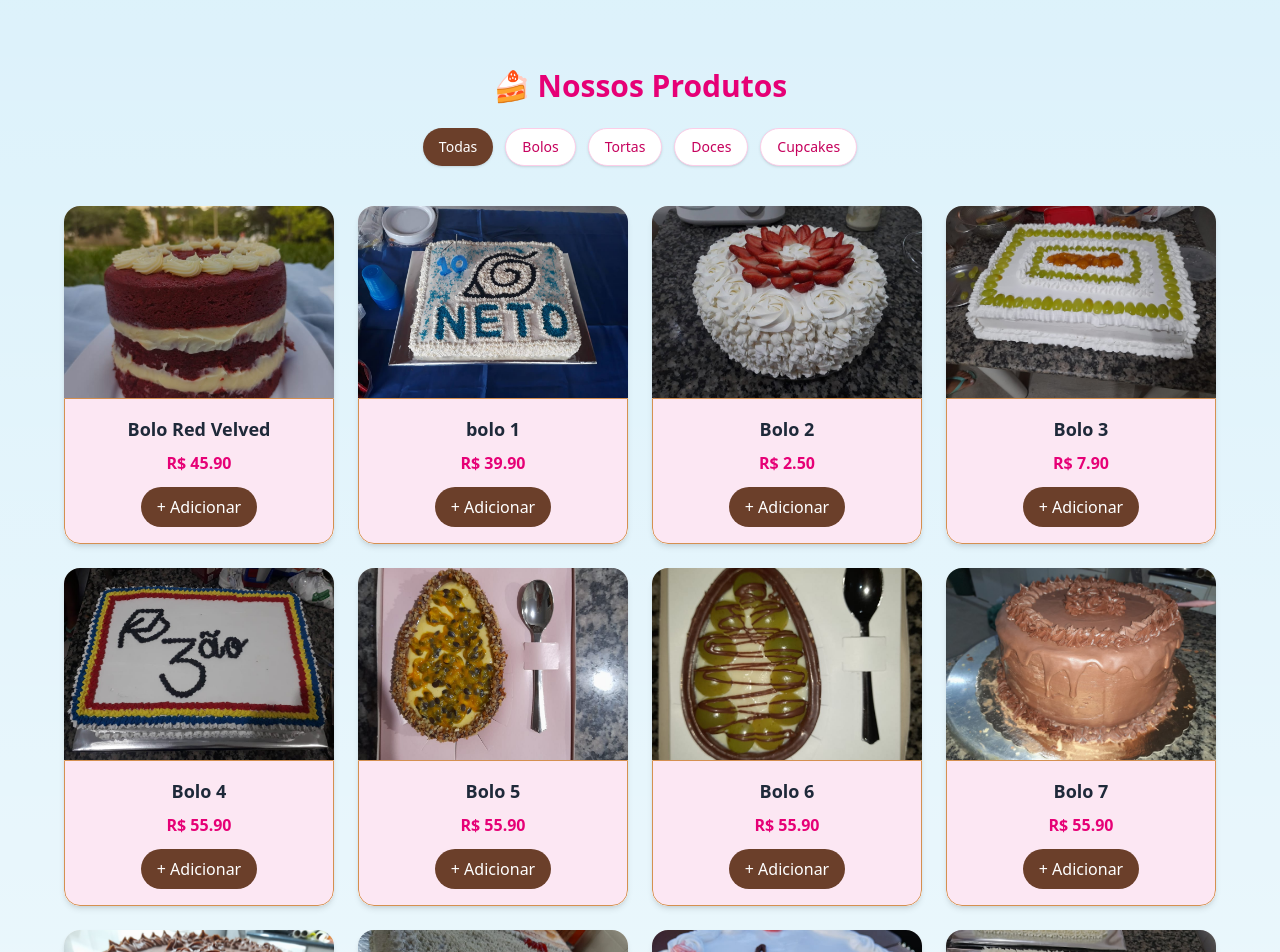
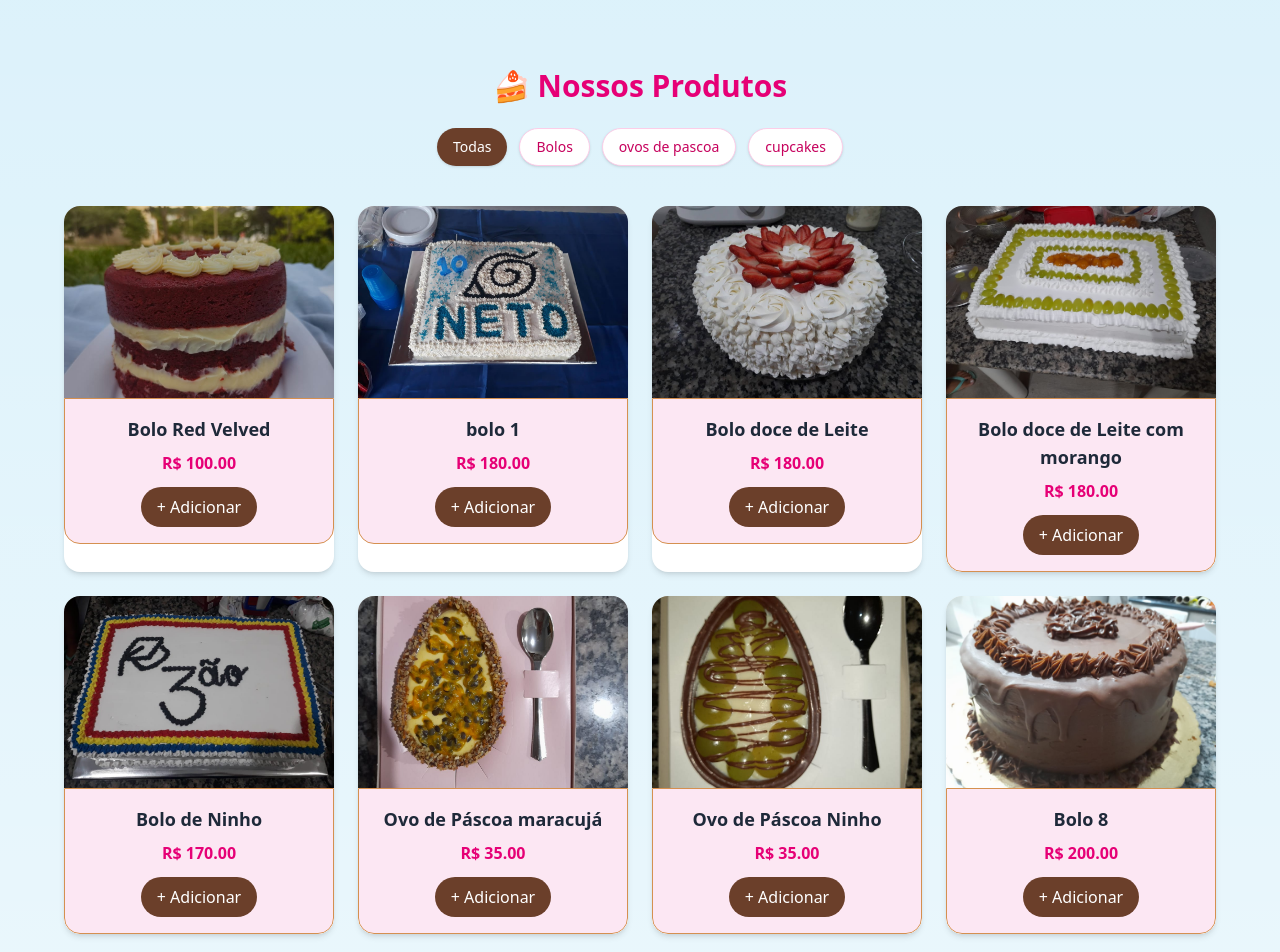
Before and after one commit to MariaClaraAFerreira/ProjetoIntegrador, a Next.js app in the folder doce-encanto-front/: page / in a window 1280 px wide. Shown: the part 1300-2252 px from the top of the page. Built offline with nearby package versions, Linux system fonts and the light colour scheme; no server answers.

Commit message:
alterações cards e detalhes

```diff
--- a/doce-encanto-front/src/app/componentes/DetalhesProduto.jsx
+++ b/doce-encanto-front/src/app/componentes/DetalhesProduto.jsx
@@ -12,25 +12,75 @@ export default function DetalhesProduto({ id }) {
     const produtos = [
       {
         id: 1,
-        nome: "Bolo de Chocolate",
+        nome: "Bolo Red Velved",
         preco: 45.9,
-        descricao: "Bolo fofinho com cobertura de ganache artesanal.",
-        imagem: "https://images.unsplash.com/photo-1601972599720-b7a56f56af6b",
+        descricao: "Red Velved, naked cake, recheio de brigadeiro de cream chesse",
+        imagem: "/bolo1.jpeg",
       },
       {
         id: 2,
         nome: "Torta de Limão",
         preco: 39.9,
-        descricao: "Torta cremosa com raspas de limão e base crocante.",
-        imagem: "https://images.unsplash.com/photo-1612197527762-9435f54d0da1",
+        descricao: "Recheio com raspas de limão e base crocante.",
+        imagem: "/bolo2.jpeg",
       },
       {
         id: 3,
-        nome: "Brigadeiro Gourmet",
+        nome: "Bolo doce de  Leite",
         preco: 2.5,
-        descricao: "Feito com chocolate belga e leite condensado premium.",
-        imagem: "https://images.unsplash.com/photo-1612201081670-4439dcd54a8d",
+        descricao: "Recheio de doce de leite suave com morango, cobertura de chantininho.",
+        imagem: "/bolo3.jpeg",
       },
+
+       {
+        id: 4,
+        nome: "Bolo doce de  Leite",
+        preco: 2.5,
+        descricao: "Recheio de doce de leite suave com morango, cobertura de chantininho.",
+        imagem: "/bolo4.jpeg",
+      },
+
+       {
+        id: 5,
+        nome: "Bolo de Ninho",
+        preco: 2.5,
+        descricao: "Recheio de ninho com raspas de chocolate ,cobertura chatilly.",
+        imagem: "/bolo5.jpeg",
+      },
+
+      {
+        id: 6,
+        nome: "Ovo de pascoa recheado Maracuja",
+        preco: 2.5,
+        descricao: "Brigadeiro com musse de maracuja ,bordas com castanha de caju.",
+        imagem: "/bolo6.jpeg",
+      },
+
+      {
+        id: 7,
+        nome: "Ovo de pascoa Ninho",
+        preco: 2.5,
+        descricao: "Recheio de ninho com uva.",
+        imagem: "/bolo7.jpeg",
+      },
+
+
+      {
+        id: 12,
+        nome: "Bolo de Ninho",
+        preco: 2.5,
+        descricao: "Recheio de ninho com uva, cobertura chantininho.",
+        imagem: "/bolo12.jpeg",
+      },
+
+      {
+        id: 13,
+        nome: "Bolo de doce de leite com geleia",
+        preco: 2.5,
+        descricao: "Recheio de doce de leite suave com geleia de morango, cobertura de chantininho.",
+        imagem: "/bolo13.jpeg",
+      },
+
     ];
 
     const encontrado = produtos.find((p) => p.id === Number(id));
--- a/doce-encanto-front/src/app/componentes/cardprodutos.jsx
+++ b/doce-encanto-front/src/app/componentes/cardprodutos.jsx
@@ -11,82 +11,75 @@ export default function CardProdutos() {
   const categorias = [
     { key: "todas", nome: "Todas" },
     { key: "bolos", nome: "Bolos" },
-    { key: "tortas", nome: "Tortas" },
-    { key: "doces", nome: "Doces" },
-    { key: "cupcakes", nome: "Cupcakes" },
+    { key: "ovos de pascoa", nome: "ovos de pascoa" },
+    { key: "cupcakes", nome: "cupcakes" },
   ];
 
   const produtos = [
     {
       id: 1,
       nome: "Bolo Red Velved",
-      preco: 45.9,
+      preco: 100.00,
       imagem: "bolo1.jpeg",
       categoria: "bolos",
     },
     {
       id: 2,
       nome: "bolo 1",
-      preco: 39.9,
+      preco: 180.00,
 
       imagem: "bolo2.jpeg",
 
-      categoria: "tortas",
+      categoria: "bolos",
     },
     {
       id: 3,
-      nome: "Bolo 2",
-      preco: 2.5,
+      nome: "Bolo doce de Leite",
+      preco: 180.00,
 
       imagem: "bolo3.jpeg",
 
-      categoria: "doces",
+      categoria: "bolos",
     },
     {
       id: 4,
-      nome: "Bolo 3",
-      preco: 7.9,
+      nome: "Bolo doce de Leite com morango",
+      preco: 180.00,
 
       imagem: "bolo4.jpeg",
 
-      categoria: "cupcakes",
+      categoria: "bolos",
     },
     {
       id: 5,
-      nome: "Bolo 4",
-      preco: 55.9,
+      nome: "Bolo de Ninho",
+      preco: 170.00,
       imagem: "bolo5.jpeg",
       categoria: "bolos",
     },
 
     {
       id: 6,
-      nome: "Bolo 5",
-      preco: 55.9,
+      nome: "Ovo de Páscoa maracujá",
+      preco: 35.00,
       imagem: "bolo6.jpeg",
-      categoria: "bolos",
+      categoria: "ovos de pascoa",
     },
 
     {
       id: 7,
-      nome: "Bolo 6",
-      preco: 55.9,
+      nome: "Ovo de Páscoa Ninho",
+      preco: 35.00,
       imagem: "bolo7.jpeg",
-      categoria: "bolos",
+      categoria: "ovos de pascoa",
     },
 
-    {
-      id: 8,
-      nome: "Bolo 7",
-      preco: 55.9,
-      imagem: "bolo8.jpeg",
-      categoria: "bolos",
-    },
+
 
     {
       id: 9,
       nome: "Bolo 8",
-      preco: 55.9,
+      preco: 200.00,
       imagem: "bolo9.jpeg",
       categoria: "bolos",
     },
@@ -94,7 +87,7 @@ export default function CardProdutos() {
     {
       id: 10,
       nome: "Bolo 9",
-      preco: 55.9,
+      preco: 170.00,
       imagem: "bolo10.jpeg",
       categoria: "bolos",
     },
@@ -102,41 +95,41 @@ export default function CardProdutos() {
     {
       id: 11,
       nome: "Bolo 10",
-      preco: 55.9,
+      preco: 250.00,
       imagem: "bolo11.jpeg",
       categoria: "bolos",
     },
 
     {
       id: 12,
-      nome: "Bolo 12",
-      preco: 55.9,
+      nome: "Bolo de Ninho",
+      preco: 200.00,
       imagem: "bolo12.jpeg",
       categoria: "bolos",
     },
 
     {
       id: 13,
-      nome: "Bolo 13",
-      preco: 55.9,
+      nome: "Bolo de doce de Leite com Geleia de Morango",
+      preco: 150.00,
       imagem: "bolo13.jpeg",
       categoria: "bolos",
     },
 
     {
       id: 14,
-      nome: "Cup Cake 1",
-      preco: 55.9,
+      nome: "Cupcake ",
+      preco: 12.50,
       imagem: "cupcake1.jpeg",
-      categoria: "bolos",
+      categoria: "cupcakes",
     },
 
     {
       id: 15,
-      nome: "Bombom1",
-      preco: 55.9,
+      nome: "Bombom",
+      preco: 3.50,
       imagem: "bombom1.jpeg",
-      categoria: "bolos",
+      categoria: "bombom",
     },
   ];
 
```
